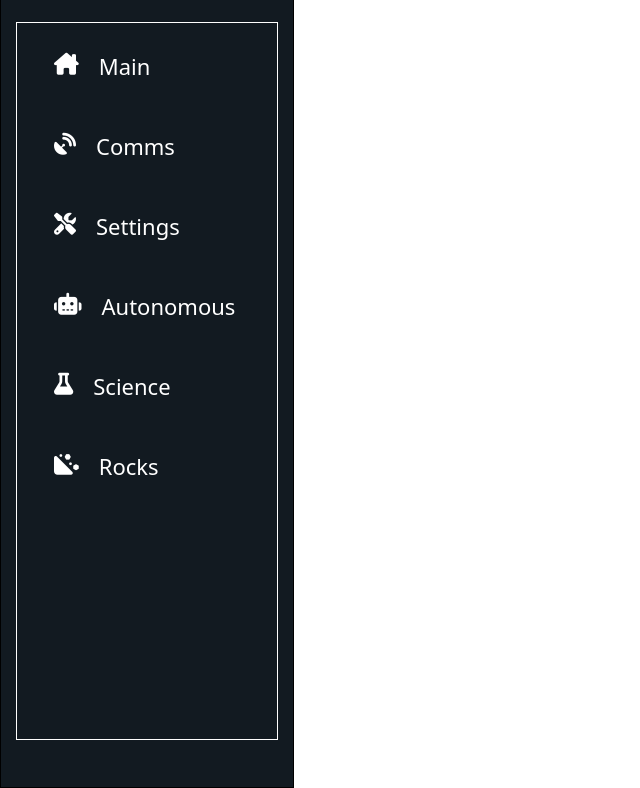
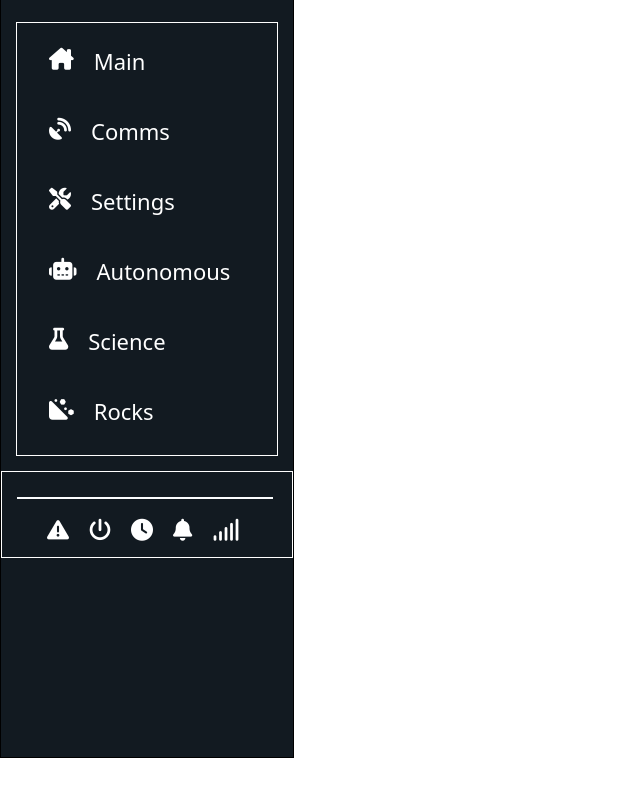
Before and after one commit to escalandres/Reto_QuantumRobotics, a plain HTML site: page index.html in a window 1280 px wide. Shown: the part 112-900 px from the top of the page, without its empty margins (0-640 px from the left). After the commit the page ends 870 px from the top, so only its background shows below. Drawn offline with nearby package versions, Linux system fonts and the light colour scheme.

Commit message:
Sidebar finished

```diff
--- a/index.html
+++ b/index.html
@@ -61,7 +61,14 @@
             </div>
         </div>
         <div class="down__container">
-
+            <div class="upline"></div>
+            <div class="down__container__btn">
+                <i class="fa-solid fa-triangle-exclamation sidebar__icons"></i>
+                <i class="fa-solid fa-power-off sidebar__icons"></i>
+                <i class="fa-solid fa-clock sidebar__icons"></i>
+                <i class="fa-solid fa-bell sidebar__icons"></i>
+                <i class="fa-solid fa-signal sidebar__icons"></i>
+            </div>
         </div>
 
     </div>
--- a/src/css/style.css
+++ b/src/css/style.css
@@ -36,7 +36,7 @@ body{
 
 .sidebar{
     width: 23%;
-    height:900px;
+    height: 870px;
     border: 1px solid black;
     background: var(--dt-darkest);
     color: var(--white);
@@ -64,9 +64,9 @@ body{
 
 .middle__container{
     border: 1px solid white;
-    height: 80%;
+    height: 50%;
     margin: 15px;
-    padding: 15px;
+    padding: 10px;
 }
 
 .sidebar__icons{
@@ -88,7 +88,7 @@ body{
     /* border: 1px solid white; */
     padding: 15px 2px 15px;
     height: 60px;
-    margin-bottom: 20px;
+    margin-bottom: 10px;
 }
 
 .sidebar__menu-btn:hover{
@@ -110,4 +110,26 @@ body{
     float: left;
     margin-left: 20px;
     font-size: 22px;
+
 }
+
+.down__container{
+    border: 1px solid white;
+    height: 10%;
+}
+
+.down__container__btn{
+    padding: 5px 25px;
+}
+
+.upline{
+    width: 88%;
+    border: 1px solid var(--body-bg);
+    margin: 25px 5px 15px 15px;
+}
+
+
+
+.content{
+    float: right;
+}
```
